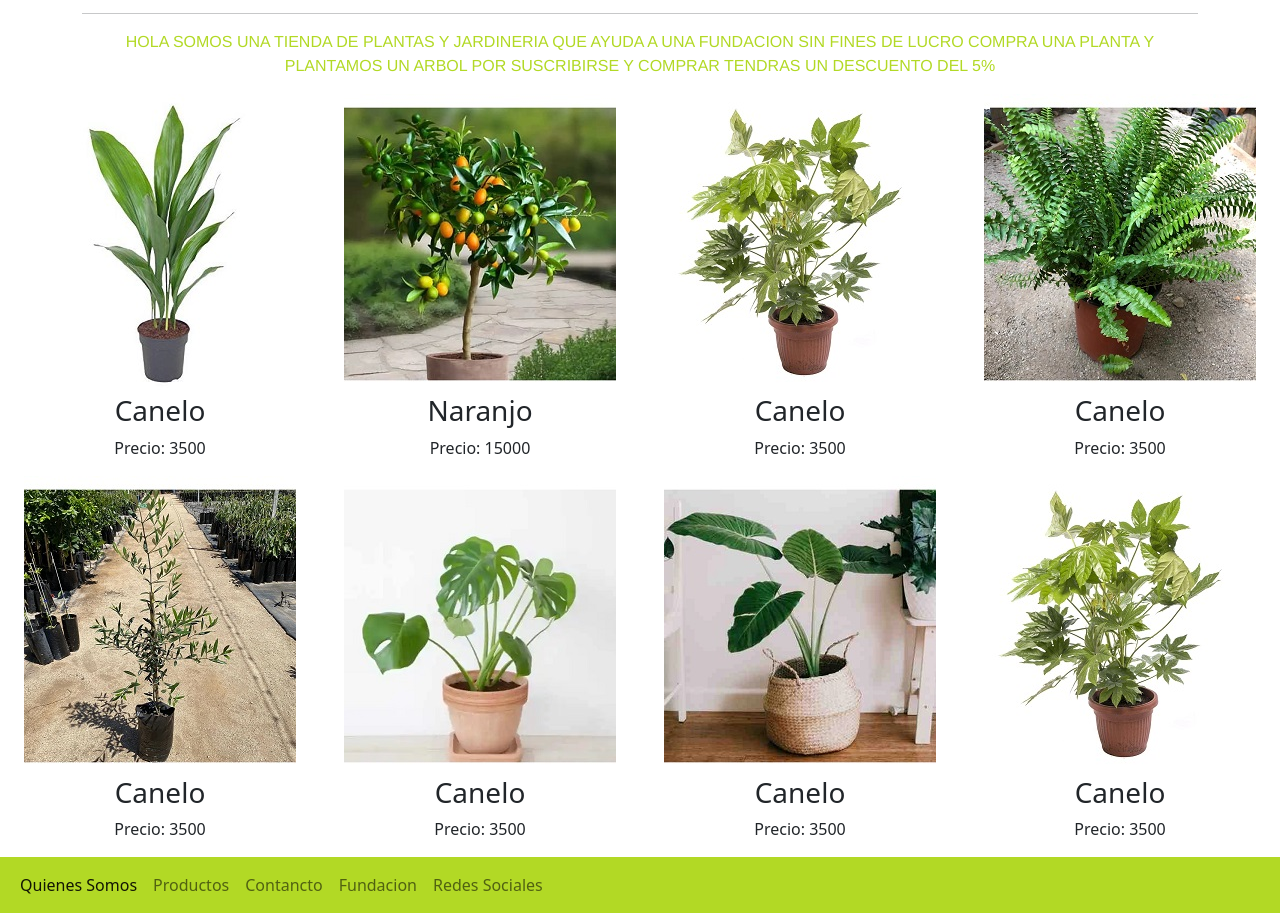
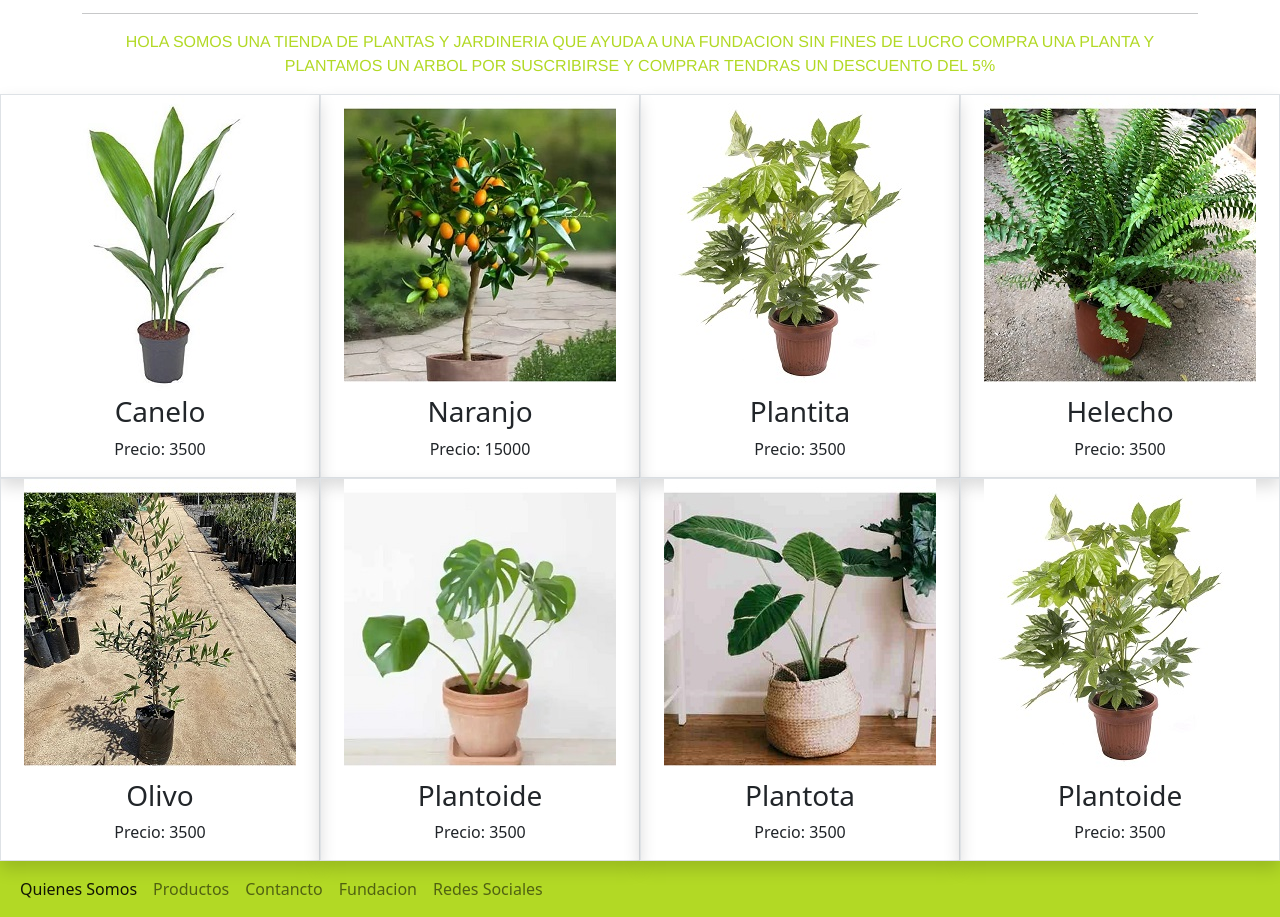
Before and after one commit to dy-garces/Floreria, a plain HTML site: page index.html in a window 1280 px wide. Shown: the part 826-1743 px from the top of the page. Drawn offline with Linux system fonts and the light colour scheme.

Commit message:
Agregada de bordes y sombras

```diff
--- a/index.html
+++ b/index.html
@@ -121,46 +121,46 @@
     <section>
         <div class="container-fluid">
             <div class="row">
-                <div class="col-lg-3 col-sm-6 col-xs-6 marginb30 text-center">
+                <div class="col-lg-3 col-sm-6 col-xs-6 marginb30 text-center border shadow">
                     <img src="img/card1.jpg" alt="">
                     <h3>Canelo</h3>
                     <p>Precio: 3500</p>
                 </div>
-                <div class="col-lg-3 col-sm-6 col-xs-6 marginb30 text-center">
+                <div class="col-lg-3 col-sm-6 col-xs-6 marginb30 text-center border shadow">
                     <img src="img/card2.jpg" alt="">
                     <h3>Naranjo</h3>
                     <p>Precio: 15000</p>
                 </div>
-                <div class="col-lg-3 col-sm-6 col-xs-6 marginb30 text-center">
+                <div class="col-lg-3 col-sm-6 col-xs-6 marginb30 text-center border shadow">
                     <img src="img/card3.jpg" alt="">
-                    <h3>Canelo</h3>
+                    <h3>Plantita</h3>
                     <p>Precio: 3500</p>
                 </div>
-                <div class="col-lg-3 col-sm-6 col-xs-6 marginb30 text-center">
+                <div class="col-lg-3 col-sm-6 col-xs-6 marginb30 text-center border shadow">
                     <img src="img/card4.jpg" alt="">
-                    <h3>Canelo</h3>
+                    <h3>Helecho</h3>
                     <p>Precio: 3500</p>
                 </div>
             </div>
             <div class="row">
-                <div class="col-lg-3 col-sm-6 col-xs-6 marginb30 text-center">
+                <div class="col-lg-3 col-sm-6 col-xs-6 marginb30 text-center border shadow">
                     <img src="img/card5.jpg" alt="">
-                    <h3>Canelo</h3>
+                    <h3>Olivo</h3>
                     <p>Precio: 3500</p>
                 </div>
-                <div class="col-lg-3 col-sm-6 col-xs-6 marginb30 text-center">
+                <div class="col-lg-3 col-sm-6 col-xs-6 marginb30 text-center border shadow">
                     <img src="img/card6.jpg" alt="">
-                    <h3>Canelo</h3>
+                    <h3>Plantoide</h3>
                     <p>Precio: 3500</p>
                 </div>
-                <div class="col-lg-3 col-sm-6 col-xs-6 marginb30 text-center">
+                <div class="col-lg-3 col-sm-6 col-xs-6 marginb30 text-center border shadow">
                     <img src="img/card7.jpg" alt="">
-                    <h3>Canelo</h3>
+                    <h3>Plantota</h3>
                     <p>Precio: 3500</p>
                 </div>
-                <div class="col-lg-3 col-sm-6 col-xs-6 marginb30 text-center">
+                <div class="col-lg-3 col-sm-6 col-xs-6 marginb30 text-center border shadow">
                     <img src="img/card8.jpg" alt="">
-                    <h3>Canelo</h3>
+                    <h3>Plantoide</h3>
                     <p>Precio: 3500</p>
                 </div>
             </div>
```
